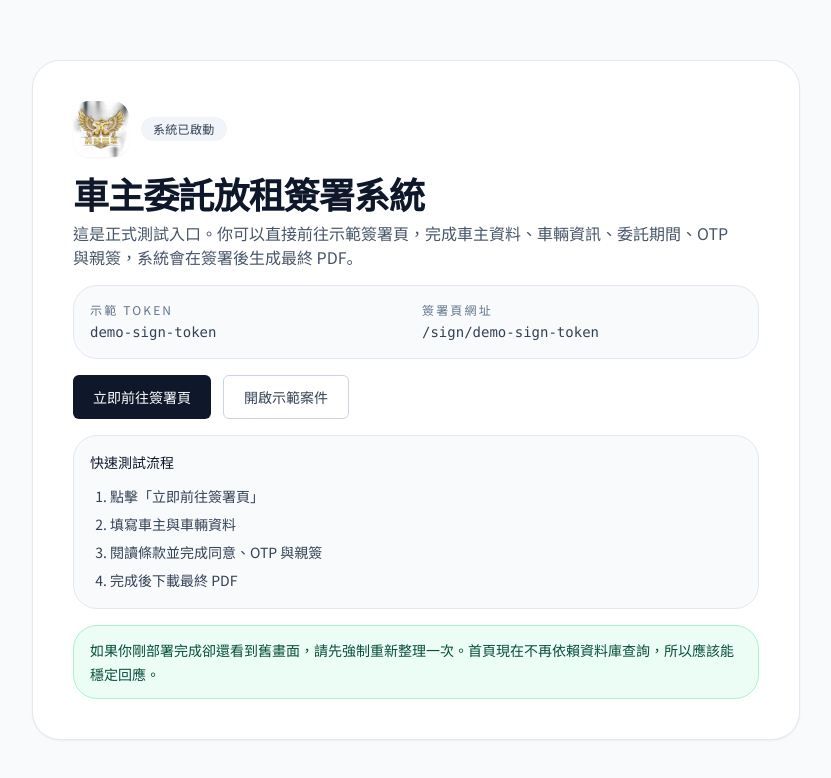
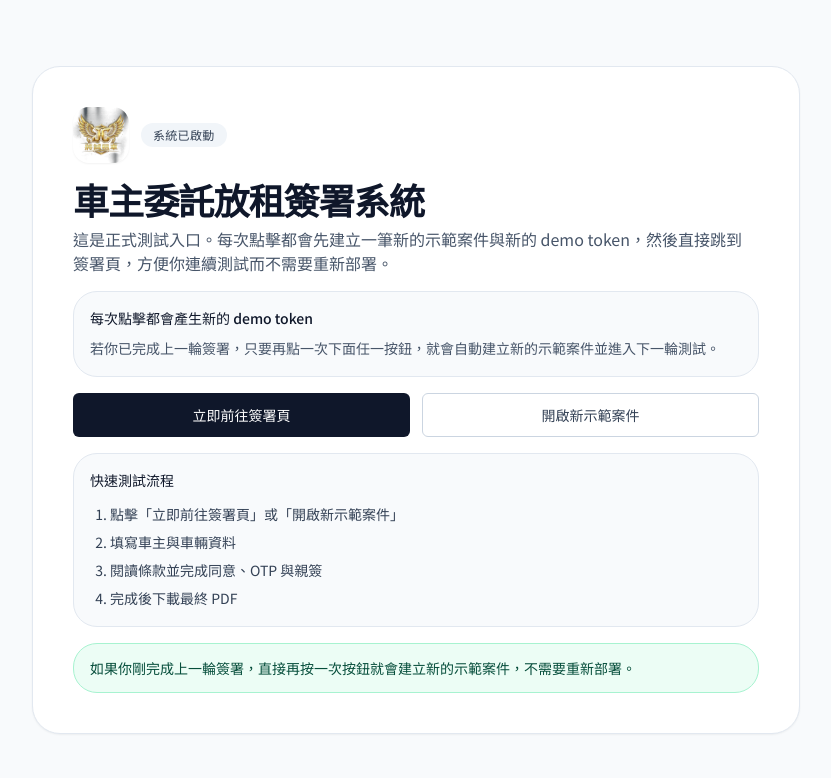
Before and after one commit to ChiZhengYuan/loan-test, a Next.js app: page / in a window 1280 px wide. Shown: the top 778 px of the page, without its empty margins (224-1055 px from the left). Built offline with nearby package versions, Linux system fonts and the light colour scheme.

Commit message:
Generate a fresh demo token on each launch

```diff
--- /dev/null
+++ b/app/api/demo/next/route.ts
@@ -0,0 +1,47 @@
+import { NextRequest, NextResponse } from "next/server";
+import { createContractCase } from "@/lib/contract-service";
+import { getRequestIp, getRequestUserAgent } from "@/lib/request";
+import { writeAuditLog } from "@/lib/audit";
+
+export async function POST(request: NextRequest) {
+  try {
+    const today = new Date();
+    const borrowStartAt = new Date(today.getTime() + 24 * 60 * 60 * 1000);
+    const borrowEndAt = new Date(today.getTime() + 3 * 24 * 60 * 60 * 1000);
+
+    const contract = await createContractCase(
+      {
+        lenderName: "王大明",
+        lenderId: "A123456789",
+        lenderPhone: "0912345678",
+        vehiclePlate: "ABC-1234",
+        vehicleModel: "Toyota Altis",
+        vehicleColor: "白色",
+        vehicleYear: 2022,
+        borrowStartAt: borrowStartAt.toISOString(),
+        borrowEndAt: borrowEndAt.toISOString(),
+        depositAmount: 10000,
+        overduePenaltyPerDay: 2000,
+        specialTerms: "車輛僅供一般代步使用，不得改裝或轉借。",
+        courtJurisdiction: "臺灣臺北地方法院",
+        borrowerPhone: "0987654321",
+        borrowerNameHint: "陳小美"
+      },
+      null
+    );
+
+    await writeAuditLog({
+      contractCaseId: contract.id,
+      action: "create_demo_case",
+      actorType: "system",
+      ipAddress: getRequestIp(request),
+      userAgent: getRequestUserAgent(request),
+      meta: { contractNo: contract.contractNo, signToken: contract.signToken }
+    });
+
+    return NextResponse.redirect(new URL(`/sign/${contract.signToken}`, request.url), 303);
+  } catch (error) {
+    console.error("[demo next] failed", error);
+    return NextResponse.json({ ok: false, error: "建立示範案件失敗" }, { status: 400 });
+  }
+}
--- a/app/page.tsx
+++ b/app/page.tsx
@@ -1,9 +1,6 @@
 import Image from "next/image";
-import { DEMO_SIGN_TOKEN } from "@/lib/demo";
 
 export default function HomePage() {
-  const signUrl = `/sign/${DEMO_SIGN_TOKEN}`;
-
   return (
     <main className="min-h-screen bg-slate-50 px-4 py-8 sm:px-6 lg:px-8">
       <div className="mx-auto flex min-h-[calc(100vh-4rem)] max-w-3xl items-center">
@@ -16,34 +13,32 @@ export default function HomePage() {
             <div className="space-y-2">
               <h1 className="text-3xl font-semibold tracking-tight text-slate-900 sm:text-4xl">車主委託放租簽署系統</h1>
               <p className="max-w-2xl text-sm leading-7 text-slate-600 sm:text-base">
-                這是正式測試入口。你可以直接前往示範簽署頁，完成車主資料、車輛資訊、委託期間、OTP 與親簽，系統會在簽署後生成最終 PDF。
+                這是正式測試入口。每次點擊都會先建立一筆新的示範案件與新的 demo token，然後直接跳到簽署頁，方便你連續測試而不需要重新部署。
               </p>
             </div>
 
-            <div className="grid gap-3 rounded-2xl border border-slate-200 bg-slate-50 p-4 text-sm text-slate-700 sm:grid-cols-2">
-              <div>
-                <div className="text-xs uppercase tracking-[0.18em] text-slate-500">示範 Token</div>
-                <div className="mt-1 font-mono text-sm break-all">{DEMO_SIGN_TOKEN}</div>
-              </div>
-              <div>
-                <div className="text-xs uppercase tracking-[0.18em] text-slate-500">簽署頁網址</div>
-                <div className="mt-1 font-mono text-sm break-all">{signUrl}</div>
-              </div>
+            <div className="rounded-2xl border border-slate-200 bg-slate-50 p-4 text-sm text-slate-700">
+              <div className="font-medium text-slate-900">每次點擊都會產生新的 demo token</div>
+              <p className="mt-2 leading-6 text-slate-600">若你已完成上一輪簽署，只要再點一次下面任一按鈕，就會自動建立新的示範案件並進入下一輪測試。</p>
             </div>
 
             <div className="flex flex-col gap-3 sm:flex-row">
-              <a href={signUrl} className="inline-flex h-11 items-center justify-center rounded-md bg-slate-900 px-5 text-sm font-medium text-white transition-colors hover:bg-slate-800">
-                立即前往簽署頁
-              </a>
-              <a href={signUrl} className="inline-flex h-11 items-center justify-center rounded-md border border-slate-300 bg-white px-5 text-sm font-medium text-slate-700 transition-colors hover:bg-slate-100">
-                開啟示範案件
-              </a>
+              <form action="/api/demo/next" method="post" className="flex-1">
+                <button type="submit" className="inline-flex h-11 w-full items-center justify-center rounded-md bg-slate-900 px-5 text-sm font-medium text-white transition-colors hover:bg-slate-800">
+                  立即前往簽署頁
+                </button>
+              </form>
+              <form action="/api/demo/next" method="post" className="flex-1">
+                <button type="submit" className="inline-flex h-11 w-full items-center justify-center rounded-md border border-slate-300 bg-white px-5 text-sm font-medium text-slate-700 transition-colors hover:bg-slate-100">
+                  開啟新示範案件
+                </button>
+              </form>
             </div>
 
             <div className="grid gap-3 rounded-2xl border border-slate-200 bg-slate-50 p-4 text-sm text-slate-700">
               <div className="font-medium text-slate-900">快速測試流程</div>
               <ol className="list-decimal space-y-1 pl-5 leading-6">
-                <li>點擊「立即前往簽署頁」</li>
+                <li>點擊「立即前往簽署頁」或「開啟新示範案件」</li>
                 <li>填寫車主與車輛資料</li>
                 <li>閱讀條款並完成同意、OTP 與親簽</li>
                 <li>完成後下載最終 PDF</li>
@@ -51,7 +46,7 @@ export default function HomePage() {
             </div>
 
             <div className="rounded-2xl border border-emerald-200 bg-emerald-50 px-4 py-3 text-sm leading-6 text-emerald-900">
-              如果你剛部署完成卻還看到舊畫面，請先強制重新整理一次。首頁現在不再依賴資料庫查詢，所以應該能穩定回應。
+              如果你剛完成上一輪簽署，直接再按一次按鈕就會建立新的示範案件，不需要重新部署。
             </div>
           </div>
         </section>
```
